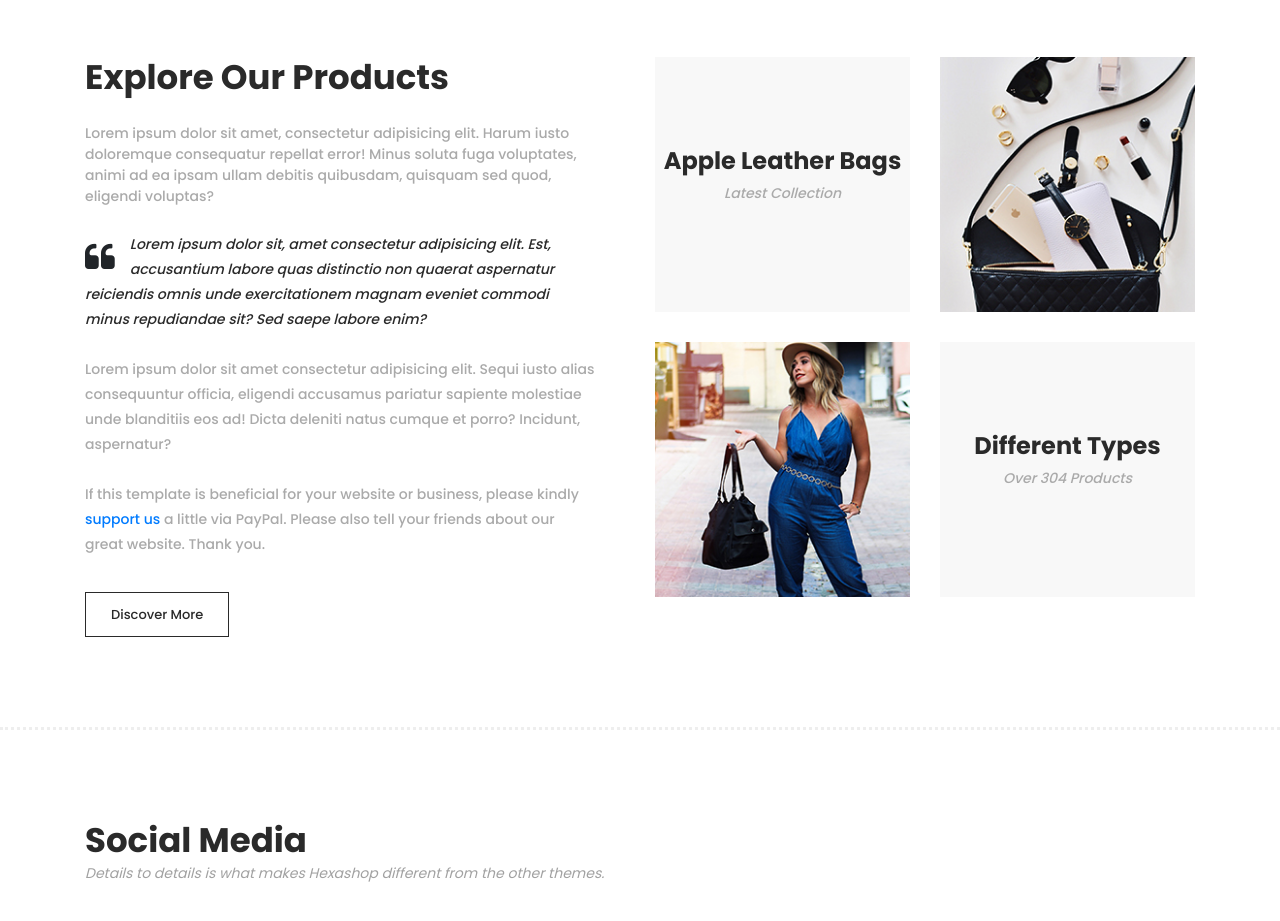
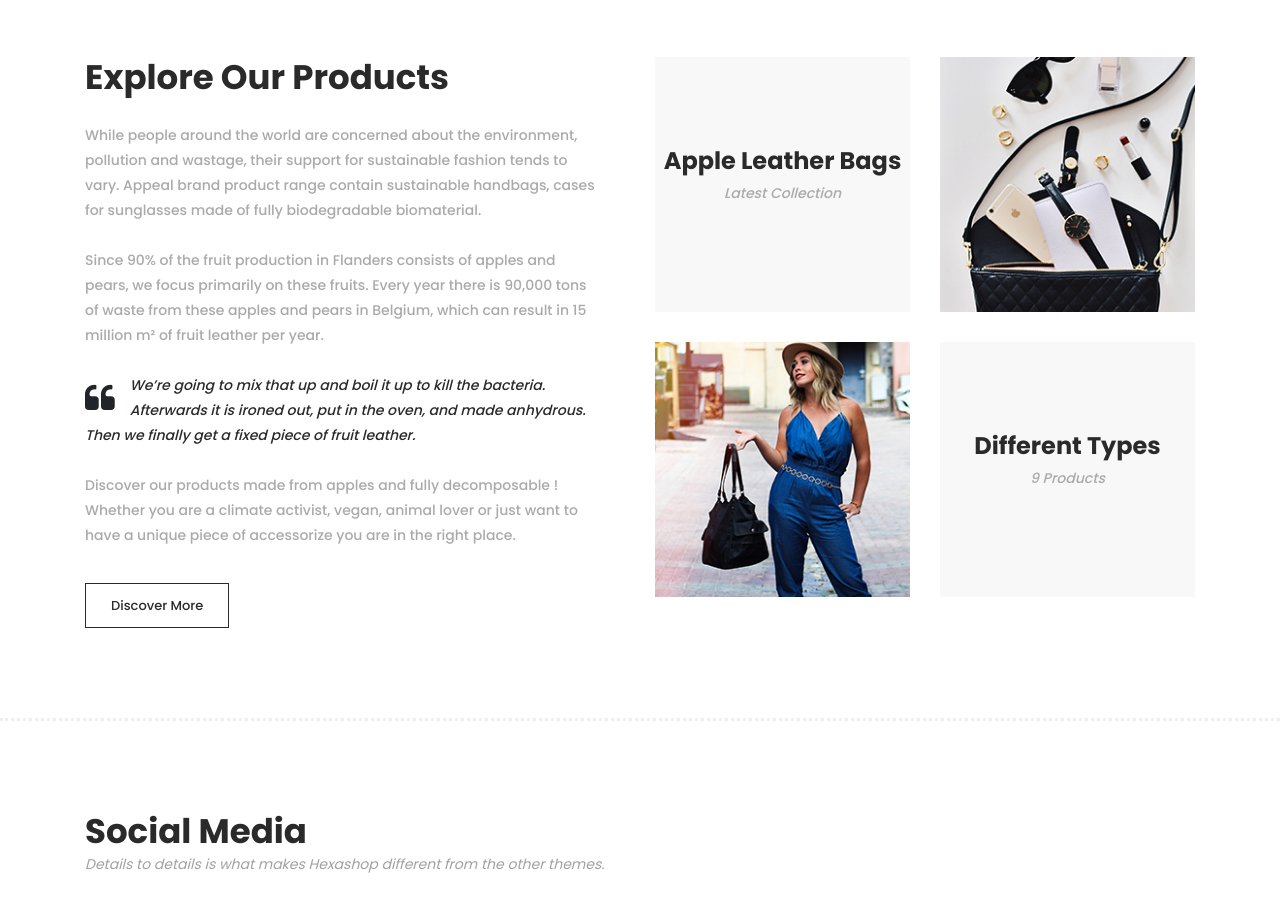
Before and after one commit to Michiel-Werbrouck/hackthewaste_webshop, a plain HTML site: page index.html in a window 1280 px wide. Shown: the part 2660-3581 px from the top of the page. Drawn offline with Linux system fonts and the light colour scheme.

Commit message:
Descriptions

```diff
--- a/index.html
+++ b/index.html
@@ -7,7 +7,8 @@
     <meta name="viewport" content="width=device-width, initial-scale=1, shrink-to-fit=no">
     <meta name="description" content="">
     <meta name="author" content="">
-    <link href="https://fonts.googleapis.com/css?family=Poppins:100,200,300,400,500,600,700,800,900&display=swap" rel="stylesheet">
+    <link href="https://fonts.googleapis.com/css?family=Poppins:100,200,300,400,500,600,700,800,900&display=swap"
+          rel="stylesheet">
 
     <title>APPEAL OUTDOOR</title>
     <link rel="icon" href="assets/images/favicon.ico"/>
@@ -417,12 +418,16 @@ https://templatemo.com/tm-571-hexashop
             <div class="col-lg-6">
                 <div class="left-content">
                     <h2>Explore Our Products</h2>
-                        <span>Lorem ipsum dolor sit amet, consectetur adipisicing elit. Harum iusto doloremque consequatur repellat error! Minus soluta fuga voluptates, animi ad ea ipsam ullam debitis quibusdam, quisquam sed quod, eligendi voluptas?</span>
+                    <p>While people around the world are concerned about the environment, pollution and wastage, their support for sustainable fashion tends to vary.
+                          Appeal brand product range contain sustainable handbags, cases for sunglasses made of fully biodegradable biomaterial.</p>
+                    <p> Since 90% of the fruit production in Flanders consists of apples and pears, we focus primarily on these fruits. Every year there is 90,000 tons of waste from these apples and pears in Belgium, which can result in 15 million m² of fruit leather per year.
+                    </p>
                     <div class="quote">
-                            <i class="fa fa-quote-left"></i><p>Lorem ipsum dolor sit, amet consectetur adipisicing elit. Est, accusantium labore quas distinctio non quaerat aspernatur reiciendis omnis unde exercitationem magnam eveniet commodi minus repudiandae sit? Sed saepe labore enim?</p>
+                        <i class="fa fa-quote-left"></i>
+                        <p>We’re going to mix that up and boil it up to kill the bacteria. Afterwards it is ironed out,
+                            put in the oven, and made anhydrous. Then we finally get a fixed piece of fruit leather.</p>
                     </div>
-                        <p>Lorem ipsum dolor sit amet consectetur adipisicing elit. Sequi iusto alias consequuntur officia, eligendi accusamus pariatur sapiente molestiae unde blanditiis eos ad! Dicta deleniti natus cumque et porro? Incidunt, aspernatur?</p>
-                        <p>If this template is beneficial for your website or business, please kindly <a rel="nofollow" href="https://paypal.me/templatemo" target="_blank">support us</a> a little via PayPal. Please also tell your friends about our great website. Thank you.</p>
+                    <p>Discover our products made from apples and fully decomposable ! Whether you are a climate activist, vegan, animal lover or just want to have a unique piece of accessorize you are in the right place.</p>
                     <div class="main-border-button">
                         <a href="products.html">Discover More</a>
                     </div>
@@ -450,7 +455,7 @@ https://templatemo.com/tm-571-hexashop
                         <div class="col-lg-6">
                             <div class="types">
                                 <h4>Different Types</h4>
-                                    <span>Over 304 Products</span>
+                                <span>9 Products</span>
                             </div>
                         </div>
                     </div>
@@ -531,12 +536,14 @@ https://templatemo.com/tm-571-hexashop
                         </div>
                         <div class="col-lg-5">
                             <fieldset>
-                              <input name="email" type="text" id="email" pattern="[^ @]*@[^ @]*" placeholder="Your Email Address" required="">
+                                <input name="email" type="text" id="email" pattern="[^ @]*@[^ @]*"
+                                       placeholder="Your Email Address" required="">
                             </fieldset>
                         </div>
                         <div class="col-lg-2">
                             <fieldset>
-                              <button type="submit" id="form-submit" class="main-dark-button"><i class="fa fa-paper-plane"></i></button>
+                                <button type="submit" id="form-submit" class="main-dark-button"><i
+                                        class="fa fa-paper-plane"></i></button>
                             </fieldset>
                         </div>
                     </div>
@@ -546,7 +553,9 @@ https://templatemo.com/tm-571-hexashop
                 <div class="row">
                     <div class="col-6">
                         <ul>
-                                <li>Store Location:<br><span>Resources Campus Diepenbeek Agoralaan gebouw B bus 1, 3590</span></li>
+                            <li>Store
+                                Location:<br><span>Resources Campus Diepenbeek Agoralaan gebouw B bus 1, 3590</span>
+                            </li>
 
                             <li>Office Location:<br><span>belgium</span></li>
                         </ul>
@@ -555,7 +564,8 @@ https://templatemo.com/tm-571-hexashop
                         <ul>
 
                             <li>Email:<br><span>evert.vanecht@ucll.be</span></li>
-                                <li>Social Media:<br><span><a href="#">Facebook</a>, <a href="#">Instagram</a>, <a href="#">Behance</a>, <a href="#">Linkedin</a></span></li>
+                            <li>Social Media:<br><span><a href="#">Facebook</a>, <a href="#">Instagram</a>, <a href="#">Behance</a>, <a
+                                    href="#">Linkedin</a></span></li>
                         </ul>
                     </div>
                 </div>
@@ -614,7 +624,8 @@ https://templatemo.com/tm-571-hexashop
 
                         <br>Design: <a href="https://templatemo.com" target="_parent" title="free css templates">TemplateMo</a>
 
-                        <br>Distributed By: <a href="https://themewagon.com" target="_blank" title="free & premium responsive templates">ThemeWagon</a></p>
+                        <br>Distributed By: <a href="https://themewagon.com" target="_blank"
+                                               title="free & premium responsive templates">ThemeWagon</a></p>
                     <ul>
                         <li><a href="#"><i class="fa fa-facebook"></i></a></li>
                         <li><a href="#"><i class="fa fa-twitter"></i></a></li>
@@ -652,14 +663,14 @@ https://templatemo.com/tm-571-hexashop
 
 <script>
 
-        $(function() {
+    $(function () {
         var selectedClass = "";
-            $("p").click(function(){
+        $("p").click(function () {
             selectedClass = $(this).attr("data-rel");
             $("#portfolio").fadeTo(50, 0.1);
-                $("#portfolio div").not("."+selectedClass).fadeOut();
-            setTimeout(function() {
-              $("."+selectedClass).fadeIn();
+            $("#portfolio div").not("." + selectedClass).fadeOut();
+            setTimeout(function () {
+                $("." + selectedClass).fadeIn();
                 $("#portfolio").fadeTo(50, 1);
             }, 500);
 
```
Also changed, not shown: about.html (+8 -4 lines), assets/images/about-us.webp (added), assets/images/caseaboutus.jpg (deleted), assets/images/logo.png. Lines whose indentation alone changed are shown as unchanged.
